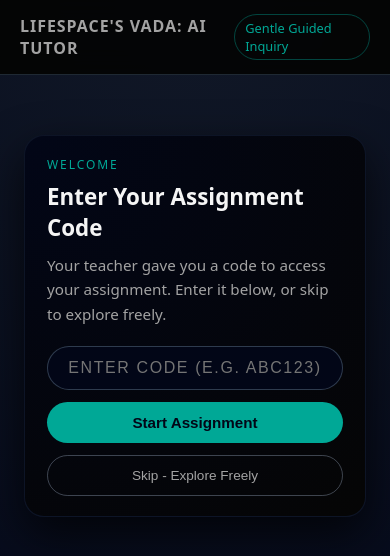
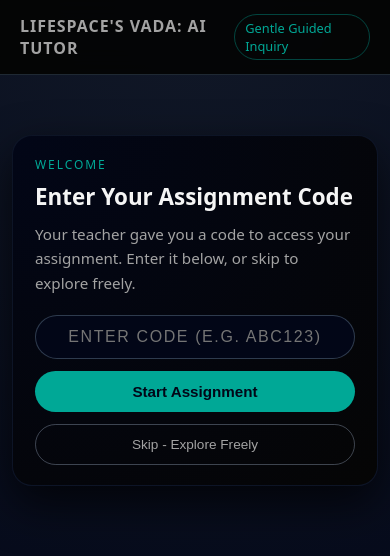
Before and after one commit to LifespaceEdu/vada-ai-tutor, a Next.js app: page / in a window 390 px wide. Shown: the top 556 px of the page. Built offline with nearby package versions, Linux system fonts and the light colour scheme.

Commit message:
Update globals.css

```diff
--- a/app/globals.css
+++ b/app/globals.css
@@ -225,12 +225,16 @@
     display: none;
   }
 
+  .content {
+    padding: 12px;
+  }
+
   .section-card {
     max-width: 100%;
   }
 
   .chat-container {
     max-width: 100%;
-    width: 100%;
+    width: calc(100vw - 24px);
   }
 }
```
